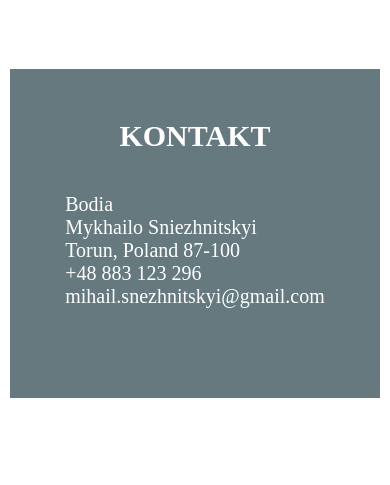
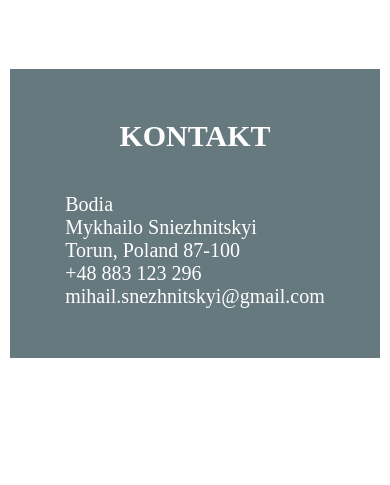
Before and after one commit to Nekopip/Mihail, a plain HTML site: page index.html in a window 390 px wide. Shown: the part 6972-7457 px from the top of the page. Drawn offline with nearby package versions, Linux system fonts and the light colour scheme.

Commit message:
Finished

```diff
--- a/CSS/main.css
+++ b/CSS/main.css
@@ -469,6 +469,9 @@ main {
 
 @media all and (max-width: 900px) {
 
+    .kontakt_text p {
+        padding: 0;
+    }
 
     .kontakt_text {
         flex-basis: 100%;
@@ -540,5 +543,6 @@ main {
     }
     .kontakt_text p {
         font-size: 20px;
+        padding: 0;
     }
 }
```
